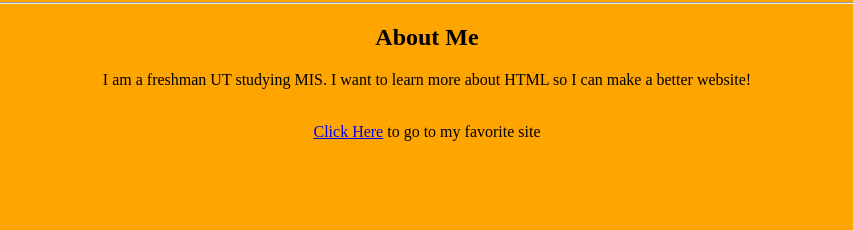
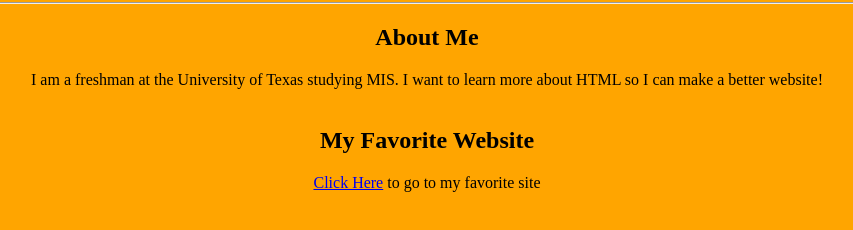
Before and after one commit to carsharris/carsharris, a plain HTML site: page index.html in a window 1280 px wide. Shown: the part 338-568 px from the top of the page, without its empty margins (213-1066 px from the left). Drawn offline with Linux system fonts and the light colour scheme.

Commit message:
Update index.html

```diff
--- a/index.html
+++ b/index.html
@@ -7,12 +7,12 @@
  <center><img src="https://scontent.fftw1-1.fna.fbcdn.net/v/t1.0-9/38996947_113114189629934_5200920699253817344_n.jpg?_nc_cat=103&_nc_ht=scontent.fftw1-1.fna&oh=c943dcf86825619c6dae1cef708e278b&oe=5D2BF808" width="265" height="266" align="BOTTOM" /></center><hr />
 
   <h2 style="text-align: center;">About Me</h1>
-<center> <p>I am a freshman UT studying MIS. I want to learn more about HTML so I can make a better website! <br /><br /></p><center>
+<center> <p>I am a freshman at the University of Texas studying MIS. I want to learn more about HTML so I can make a better website! <br /><br /></p><center>
 
 
  <body bgcolor = "Orange">
 
 
-
+<h2 style="text-align: center;">My Favorite Website</h1>
  <p style="text-align: center;"><a href="https://www.youtube.com/watch?v=DLzxrzFCyOs">Click Here</a> to go to my favorite site</p>
 </head>
```
